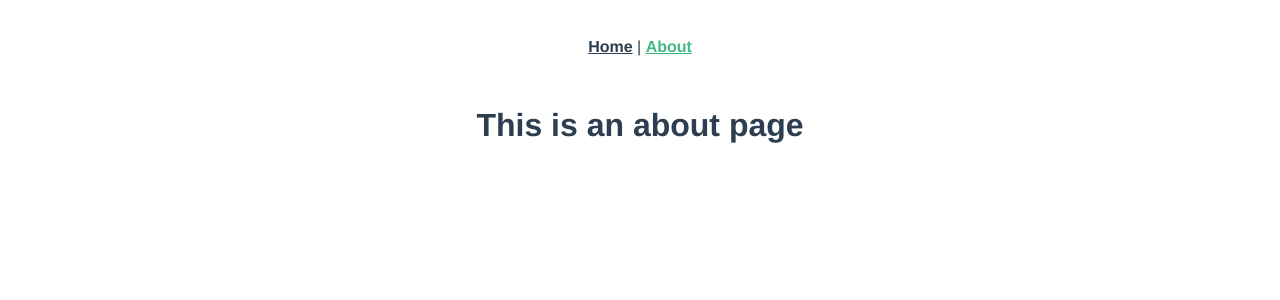
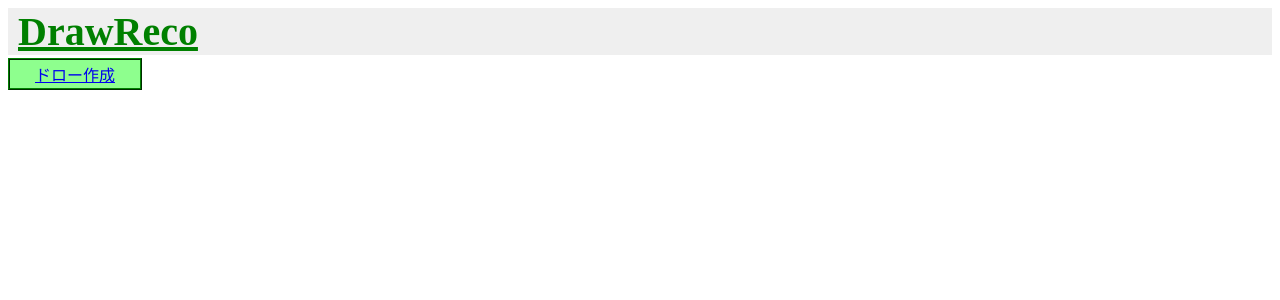
Before and after one commit to tom-ikedy/drawreco, a Vue app: page /about in a window 1280 px wide. Shown: the top 300 px of the page. Built offline with nearby package versions, Linux system fonts and the light colour scheme.

Commit message:
Add stylelint and page of create-draw. Delete HelloWorld and About.

```diff
--- a/src/App.vue
+++ b/src/App.vue
@@ -1,32 +1,84 @@
 <template>
   <div id="app">
-    <div id="nav">
-      <router-link to="/">Home</router-link> |
-      <router-link to="/about">About</router-link>
+    <div id="header">
+      <div id="logo">
+        <!--
+        <img src="TODO">
+        -->
+        <router-link to="/">DrawReco</router-link>
+      </div>
+      <div id="nav">
+        <ul id="nav-item">
+          <li><router-link to="/create-draw">ドロー作成</router-link></li>
+          <!--
+          <li><router-link to="/login">ログイン</router-link></li>
+          <li><router-link to="/RegUser">ユーザー登録</router-link></li>
+          -->
+        </ul>
+      </div>
     </div>
     <router-view/>
   </div>
 </template>
 
-<style>
-#app {
-  font-family: Avenir, Helvetica, Arial, sans-serif;
-  -webkit-font-smoothing: antialiased;
-  -moz-osx-font-smoothing: grayscale;
-  text-align: center;
-  color: #2c3e50;
-}
+<style lang="scss">
+#header {
+  text-align: left;
 
-#nav {
-  padding: 30px;
-}
+  #logo {
+    /* box */
+    margin: 3px 0px;
+    padding: 0px 10px;
+    background-color: #EFEFEF;
 
-#nav a {
-  font-weight: bold;
-  color: #2c3e50;
-}
+    /* text */
+    font-size: 40px;
+    font-weight: 900;
+    color: green;
 
-#nav a.router-link-exact-active {
-  color: #42b983;
+    a {
+      color: green;
+    }
+  } /* #logo */
+
+  #nav-item {
+    /* flexbox */
+    display: inline-flex;
+    flex-flow: row wrap;
+
+    /* box */
+    margin: 0px;
+    padding: 0px;
+
+    li {
+      /* box */
+      margin: 0px 2px 0px 0px;
+      border: 2px ridge green;
+      padding: 2px 5px;
+      width: 120px;
+      background-color: #8eff8e;
+
+      /* list */
+      list-style: none;
+
+      /* text */
+      color: #7F7F7F;
+      text-align: center;
+      text-decoration: none;
+    } /* li */
+
+    a {
+      &:hover {
+        /* text */
+        font-weight: bold;
+      }
+
+      &.router-link-exact-active {
+        /* text */
+        color: #000000;
+        font-weight: bold;
+      }
+    }
+  } /* #nav-item */
 }
 </style>
--- a/src/components/HelloWorld.vue
+++ /dev/null
@@ -1,58 +0,0 @@
-<template>
-  <div class="hello">
-    <h1>{{ msg }}</h1>
-    <p>
-      For a guide and recipes on how to configure / customize this project,<br>
-      check out the
-      <a href="https://cli.vuejs.org" target="_blank" rel="noopener">vue-cli documentation</a>.
-    </p>
-    <h3>Installed CLI Plugins</h3>
-    <ul>
-      <li><a href="https://github.com/vuejs/vue-cli/tree/dev/packages/%40vue/cli-plugin-babel" target="_blank" rel="noopener">babel</a></li>
-      <li><a href="https://github.com/vuejs/vue-cli/tree/dev/packages/%40vue/cli-plugin-eslint" target="_blank" rel="noopener">eslint</a></li>
-    </ul>
-    <h3>Essential Links</h3>
-    <ul>
-      <li><a href="https://vuejs.org" target="_blank" rel="noopener">Core Docs</a></li>
-      <li><a href="https://forum.vuejs.org" target="_blank" rel="noopener">Forum</a></li>
-      <li><a href="https://chat.vuejs.org" target="_blank" rel="noopener">Community Chat</a></li>
-      <li><a href="https://twitter.com/vuejs" target="_blank" rel="noopener">Twitter</a></li>
-      <li><a href="https://news.vuejs.org" target="_blank" rel="noopener">News</a></li>
-    </ul>
-    <h3>Ecosystem</h3>
-    <ul>
-      <li><a href="https://router.vuejs.org" target="_blank" rel="noopener">vue-router</a></li>
-      <li><a href="https://vuex.vuejs.org" target="_blank" rel="noopener">vuex</a></li>
-      <li><a href="https://github.com/vuejs/vue-devtools#vue-devtools" target="_blank" rel="noopener">vue-devtools</a></li>
-      <li><a href="https://vue-loader.vuejs.org" target="_blank" rel="noopener">vue-loader</a></li>
-      <li><a href="https://github.com/vuejs/awesome-vue" target="_blank" rel="noopener">awesome-vue</a></li>
-    </ul>
-  </div>
-</template>
-
-<script>
-export default {
-  name: 'HelloWorld',
-  props: {
-    msg: String
-  }
-}
-</script>
-
-<!-- Add "scoped" attribute to limit CSS to this component only -->
-<style scoped>
-h3 {
-  margin: 40px 0 0;
-}
-ul {
-  list-style-type: none;
-  padding: 0;
-}
-li {
-  display: inline-block;
-  margin: 0 10px;
-}
-a {
-  color: #42b983;
-}
-</style>
--- a/src/router/index.js
+++ b/src/router/index.js
@@ -11,12 +11,9 @@ const routes = [
     component: Home
   },
   {
-    path: '/about',
-    name: 'About',
-    // route level code-splitting
-    // this generates a separate chunk (about.[hash].js) for this route
-    // which is lazy-loaded when the route is visited.
-    component: () => import(/* webpackChunkName: "about" */ '../views/About.vue')
+    path: '/create-draw',
+    name: 'CreateDraw',
+    component: () => import('@/views/CreateDraw.vue')
   }
 ]
 
--- a/src/views/About.vue
+++ /dev/null
@@ -1,5 +0,0 @@
-<template>
-  <div class="about">
-    <h1>This is an about page</h1>
-  </div>
-</template>
--- /dev/null
+++ b/src/views/CreateDraw.vue
@@ -0,0 +1,5 @@
+<template>
+  <div class="create-draw">
+    <h1>ドロー作成</h1>
+  </div>
+</template>
--- a/src/views/Home.vue
+++ b/src/views/Home.vue
@@ -1,18 +1,29 @@
 <template>
   <div class="home">
-    <img alt="Vue logo" src="../assets/logo.png">
-    <HelloWorld msg="Welcome to Your Vue.js App"/>
+    <!--
+    <h1>DrawRecoとは？</h1>
+    <p>
+      <ul>
+        <li>試合の組み合わせ(DRAW)作成と試合結果の記録(score RECOrd)ができるサービスです</li>
+        <li>登録不要、かつ無料で利用できます</li>
+      </ul>
+    </p>
+    <div class="feature-support">
+      <h3>Feature support</h3>
+      <p>
+        <ul>
+          <li>ログイン機能</li>
+          <li>サークル登録機能</li>
+          <li>過去の記録の参照機能</li>
+        </ul>
+      </p>
+    </div>
+    -->
   </div>
 </template>
 
-<script>
-// @ is an alias to /src
-import HelloWorld from '@/components/HelloWorld.vue'
-
-export default {
-  name: 'Home',
-  components: {
-    HelloWorld
-  }
+<style>
+.feature-support {
+  margin: 100px 0px 0px 0px;
 }
-</script>
+</style>
```
Also changed, not shown: package.json (+7 -1 lines), 1 other file (tests, documents, lock files or other folders).
